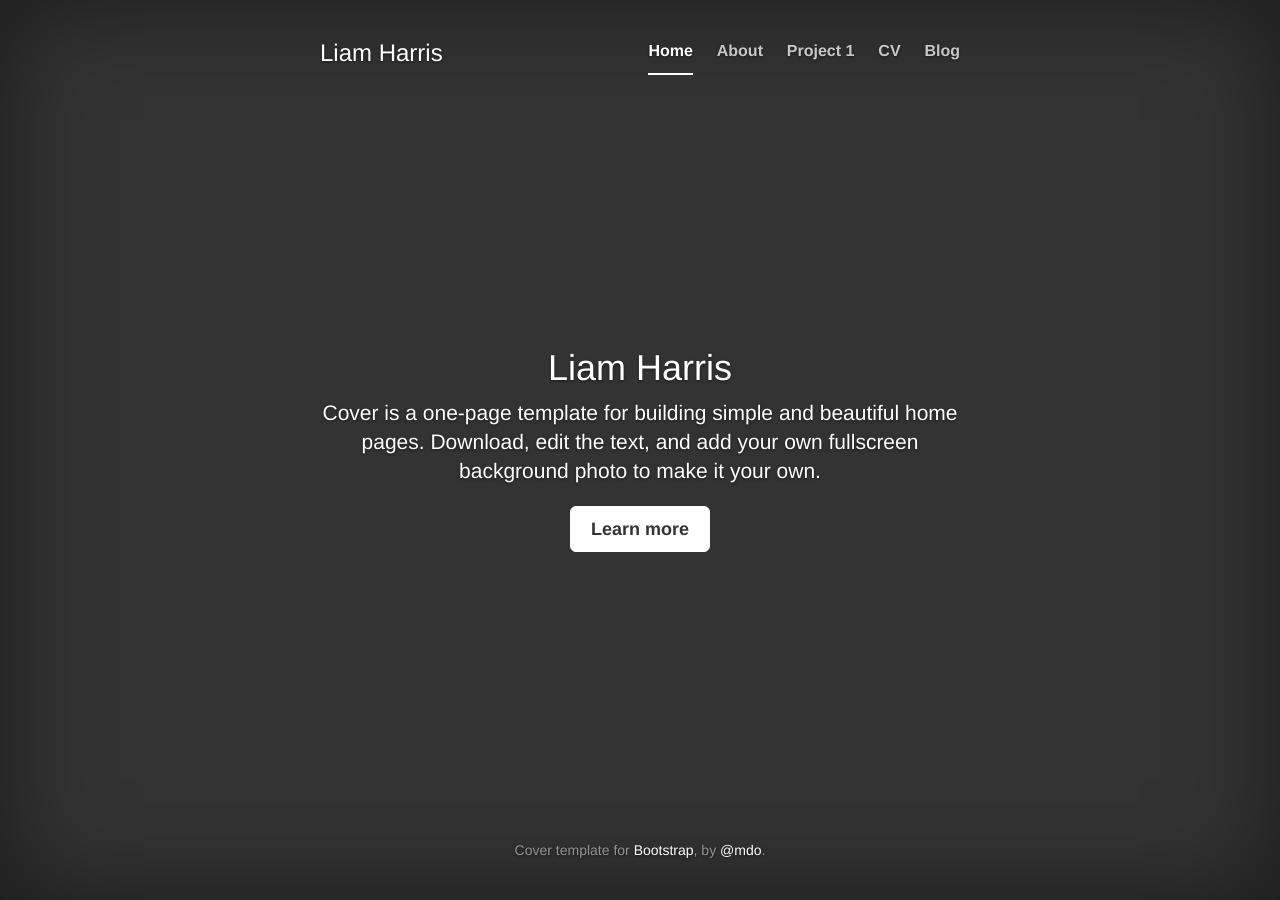
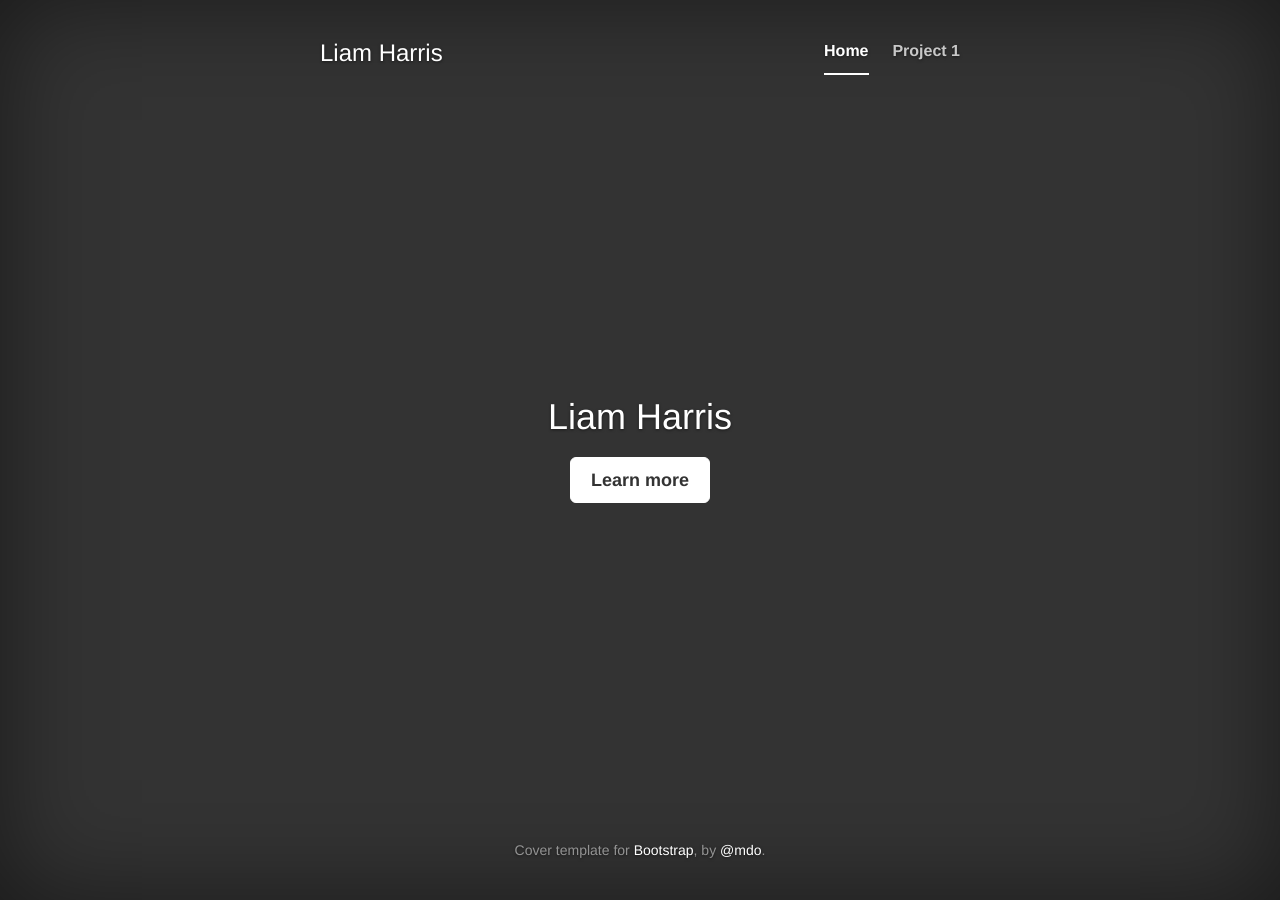
Before and after one commit to harrl7/harrl7.github.io, a Jekyll site: the page built from index.html, in a window 1280 px wide. Built offline with Jekyll 4.4.1, drawn with Linux system fonts in a browser that asks for light colours; nearby versions of some CDN libraries; library files that are not in the unit come from our copies.

Commit message:
Create index.html

```diff
--- a/index.html
+++ b/index.html
@@ -47,10 +47,10 @@ title: Liam Harris
 							<nav>
 								<ul class="nav masthead-nav">
 									<li class="active"><a href="/">Home</a></li>
-									<li><a href="/about">About</a></li>
 									<li><a href="/project1">Project 1</a></li>
+									<!-- <li><a href="/about">About</a></li>
 									<li><a href="/cv">CV</a></li>
-									<li><a href="/blog">Blog</a></li>
+									<li><a href="/blog">Blog</a></li> -->
 								</ul>
 							</nav>
 						</div>
@@ -58,9 +58,9 @@ title: Liam Harris
 
 					<div class="inner cover">
 						<h1 class="cover-heading">Liam Harris</h1>
-						<p class="lead">Cover is a one-page template for building simple and beautiful home pages. Download, edit the text, and add your own fullscreen background photo to make it your own.</p>
+						<p class="lead"></p>
 						<p class="lead">
-						<a href="/about" class="btn btn-lg btn-default">Learn more</a>
+						<a href="/project1" class="btn btn-lg btn-default">Learn more</a>
 						</p>
 					</div>
 
```
